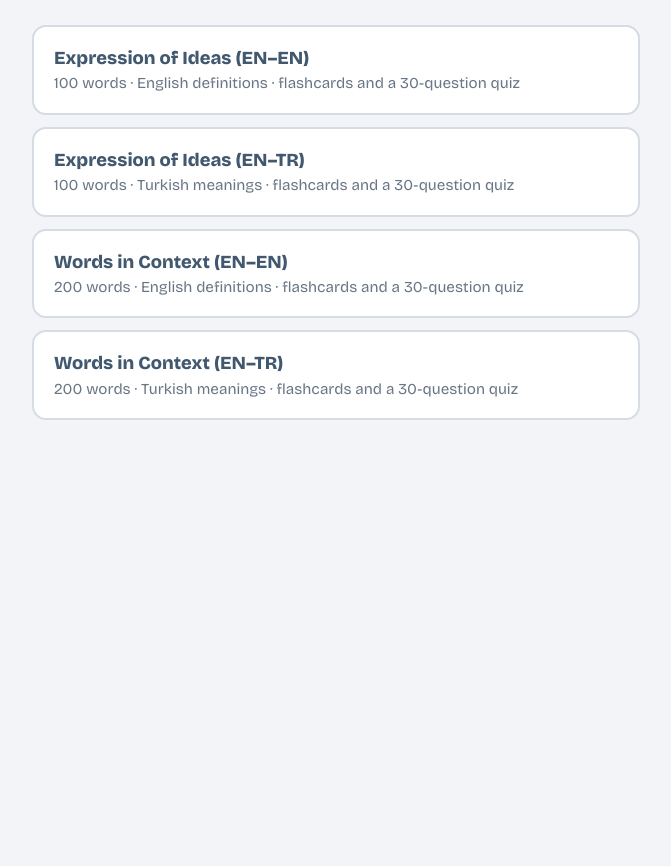
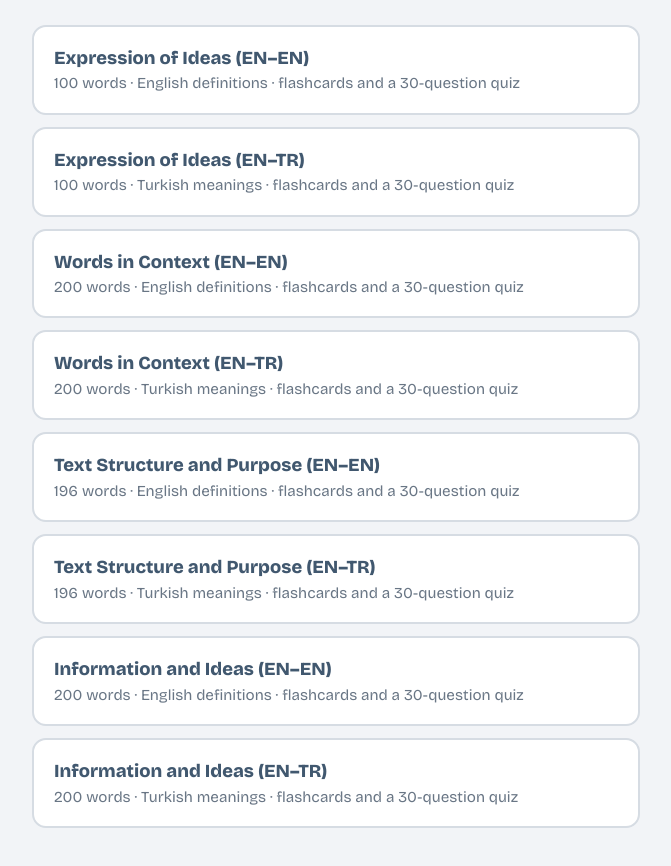
Before and after one commit to memrealtinbas/academicenglish, a plain HTML site: page sat/index.html in a window 1280 px wide. Shown: the part 152-1018 px from the top of the page, without its empty margins (304-975 px from the left). Before the commit the page ends 800 px from the top, so only its background shows below. Drawn offline with nearby package versions, Linux system fonts and the light colour scheme.

Commit message:
Update index.html

```diff
--- a/sat/index.html
+++ b/sat/index.html
@@ -54,6 +54,26 @@ h1{font-size:2rem;font-weight:800;margin:0 0 6px}
 <span>200 words · Turkish meanings · flashcards and a 30-question quiz</span>
 </a>
 
+<a class="item" href="text-structure-and-purpose-en-en/">
+<b>Text Structure and Purpose (EN–EN)</b>
+<span>196 words · English definitions · flashcards and a 30-question quiz</span>
+</a>
+
+<a class="item" href="text-structure-and-purpose-en-tr/">
+<b>Text Structure and Purpose (EN–TR)</b>
+<span>196 words · Turkish meanings · flashcards and a 30-question quiz</span>
+</a>
+
+<a class="item" href="information-and-ideas-en-en/">
+<b>Information and Ideas (EN–EN)</b>
+<span>200 words · English definitions · flashcards and a 30-question quiz</span>
+</a>
+
+<a class="item" href="information-and-ideas-en-tr/">
+<b>Information and Ideas (EN–TR)</b>
+<span>200 words · Turkish meanings · flashcards and a 30-question quiz</span>
+</a>
+
 <!-- TO ADD A NEW QUIZ: copy the 4 lines above (from <a ...> to </a>), paste them
      right below this comment, then change the folder name in href="..." and the two texts. -->
 
```
